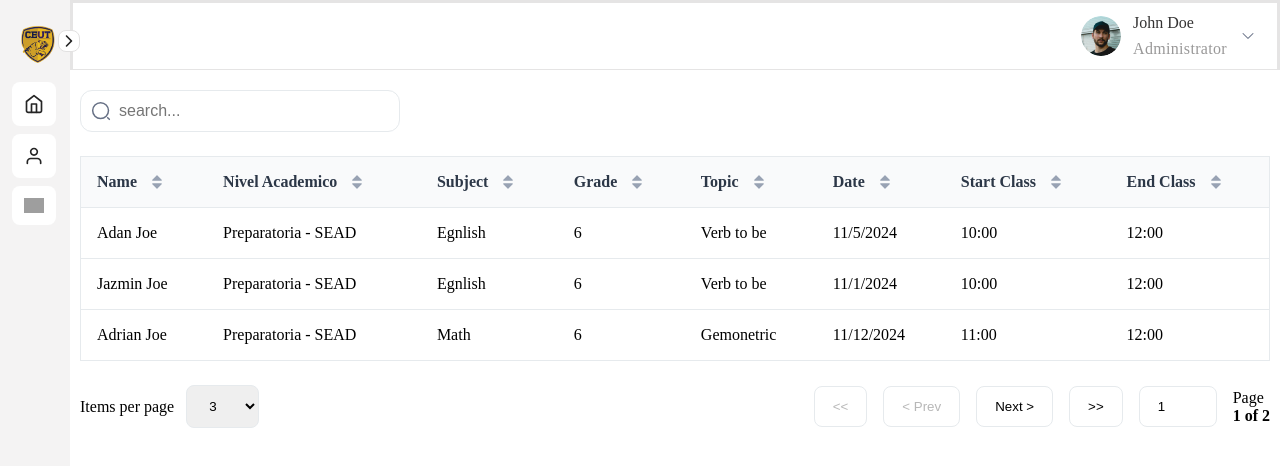
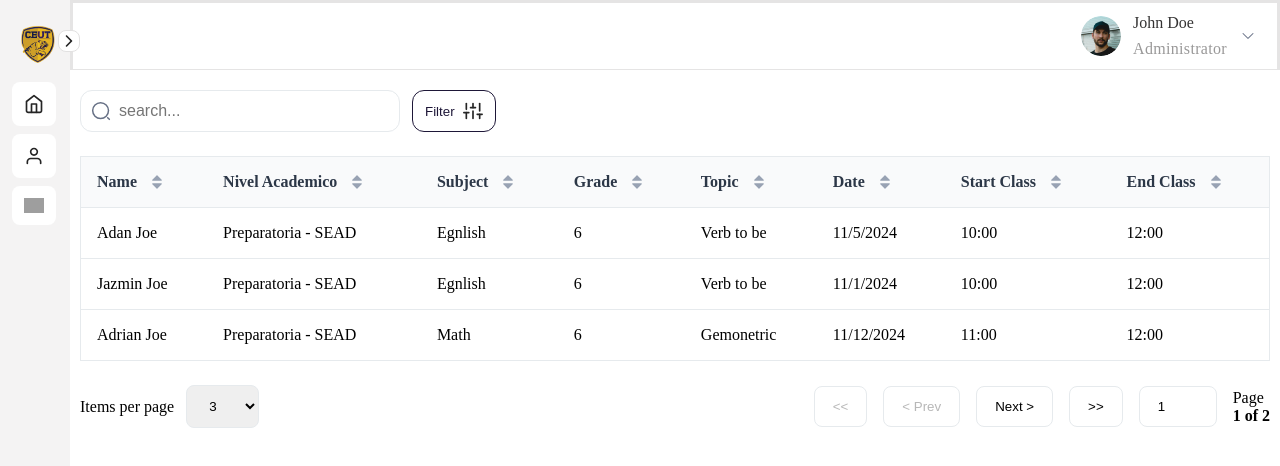
Before and after one commit to macin-dev/time-tracker, a React (Vite) app: page / in a window 1280 px wide. Shown: the top 466 px of the page. Built offline with nearby package versions, Linux system fonts and the light colour scheme; grey boxes are pictures that could not be loaded.

Commit message:
add filtering button for data

```diff
--- a/src/components/global/Button.scss
+++ b/src/components/global/Button.scss
@@ -2,7 +2,7 @@ $border-color: #e6eaed;
 
 .pagination-btn {
   background-color: #fff;
-  padding: 12px 18px;
+  padding: 0.75rem 1.125rem;
   border: 1px solid $border-color;
   border-radius: 8px;
 }
--- a/src/components/global/InputSearch.scss
+++ b/src/components/global/InputSearch.scss
@@ -6,7 +6,7 @@ $text-color: #2c3747;
   display: flex;
   align-items: center;
   gap: 0.5rem;
-  padding: 10px;
+  padding: 0.625rem;
   border-radius: 0.75rem;
   background-color: #fff;
   border: 1px solid $border-color;
--- /dev/null
+++ b/src/components/table/ButtonFilter.jsx
@@ -0,0 +1,16 @@
+import "./ButtonFilter.scss";
+
+const ButtonFilter = () => {
+  return (
+    <button className="filter-btn">
+      <span>Filter</span>
+      <img
+        className="filter-btn__icon"
+        src="/src/assets/sliders.svg"
+        alt="filter icon"
+      />
+    </button>
+  );
+};
+
+export default ButtonFilter;
--- /dev/null
+++ b/src/components/table/ButtonFilter.scss
@@ -0,0 +1,26 @@
+$primary-color: #1e1738;
+$background-hover: #f4f4f4;
+
+.filter-btn {
+  display: flex;
+  justify-content: center;
+  align-items: center;
+  gap: 0.5rem;
+  padding: 0.625rem 0.75rem;
+  border: 1px solid $primary-color;
+  border-radius: 0.75rem;
+  background-color: #fff;
+  cursor: pointer;
+}
+
+.filter-btn:hover {
+  background-color: $background-hover;
+}
+
+.filter-btn > span {
+  color: $primary-color;
+}
+
+.filter-btn__icon {
+  width: 20px;
+}
--- a/src/components/table/Table.jsx
+++ b/src/components/table/Table.jsx
@@ -12,6 +12,7 @@ import { data } from "./data";
 import "./Table.scss";
 import InputSearch from "../global/InputSearch";
 import Pagination from "../pagination/Pagination";
+import ButtonFilter from "./ButtonFilter";
 
 const Table = () => {
   const [globalFilter, setGlobalFilter] = useState("");
@@ -87,10 +88,13 @@ const Table = () => {
 
   return (
     <section className="table-container">
-      <InputSearch
-        globalFilter={globalFilter}
-        setGlobalFilter={setGlobalFilter}
-      />
+      <div className="header-search">
+        <InputSearch
+          globalFilter={globalFilter}
+          setGlobalFilter={setGlobalFilter}
+        />
+        <ButtonFilter />
+      </div>
       <table className="table">
         <thead className="table-header">
           {table.getHeaderGroups().map((headerGroup) => (
--- a/src/components/table/Table.scss
+++ b/src/components/table/Table.scss
@@ -58,3 +58,8 @@ td {
   border-bottom: 1px solid $header-table-border-color;
   padding: 1rem;
 }
+
+.header-search {
+  display: flex;
+  gap: 0.75rem;
+}
```
Also changed, not shown: src/assets/sliders.svg (added).
